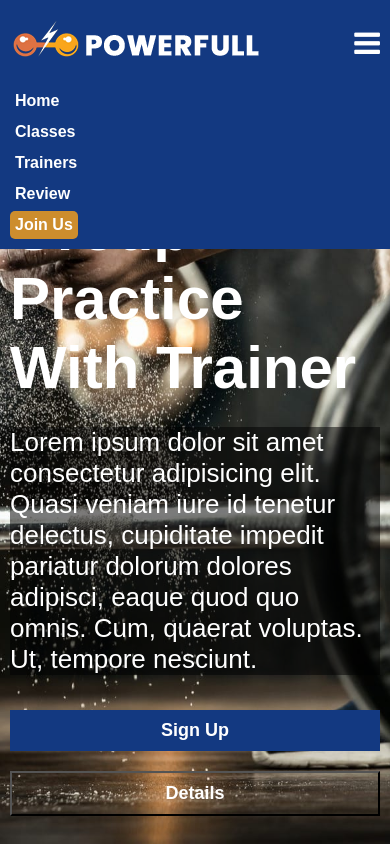
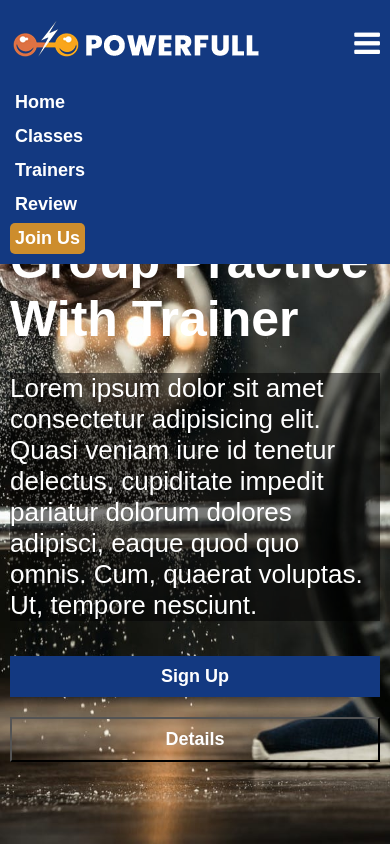
Before and after one commit to oguzhanaras/sport-center, a plain HTML site: page index.html in a window 390 px wide. Both pictures are taken after a click on the link 367 px from the left and 43 px from the top of the page. Shown: the top 844 px of the page. Drawn offline with Linux system fonts and the light colour scheme.

Commit message:
Update head.css
update navbar font for pc and mobile

```diff
--- a/css/sections/head.css
+++ b/css/sections/head.css
@@ -37,7 +37,8 @@
 
 #navigation #nav a {
     color: var(--text-color-2);
-    font-weight: 700;
+    font-weight: 900;
+    font-size: 24px;
     padding: 5px;
     border-radius: 5px;
 }
@@ -136,6 +137,10 @@
         display: none;
     }
 
+    #navigation #nav a {
+        font-size: 18px;
+    }
+
     #navigation #nav.responsive {
         display: flex;
         flex-direction: column;
@@ -144,14 +149,14 @@
     }
 
     #header-body h1 {
-        font-size: 40px;
+        font-size: 32px;
         margin-top: 35%;
-        width: 270px;
+        width: 240px;
     }
 
     #header-body h2 {
-        margin-top: 10px;
-        font-size: 60px;
+        margin-top: 55px;
+        font-size: 50px;
         font-weight: 900;
         width: 100%;
     }
```
